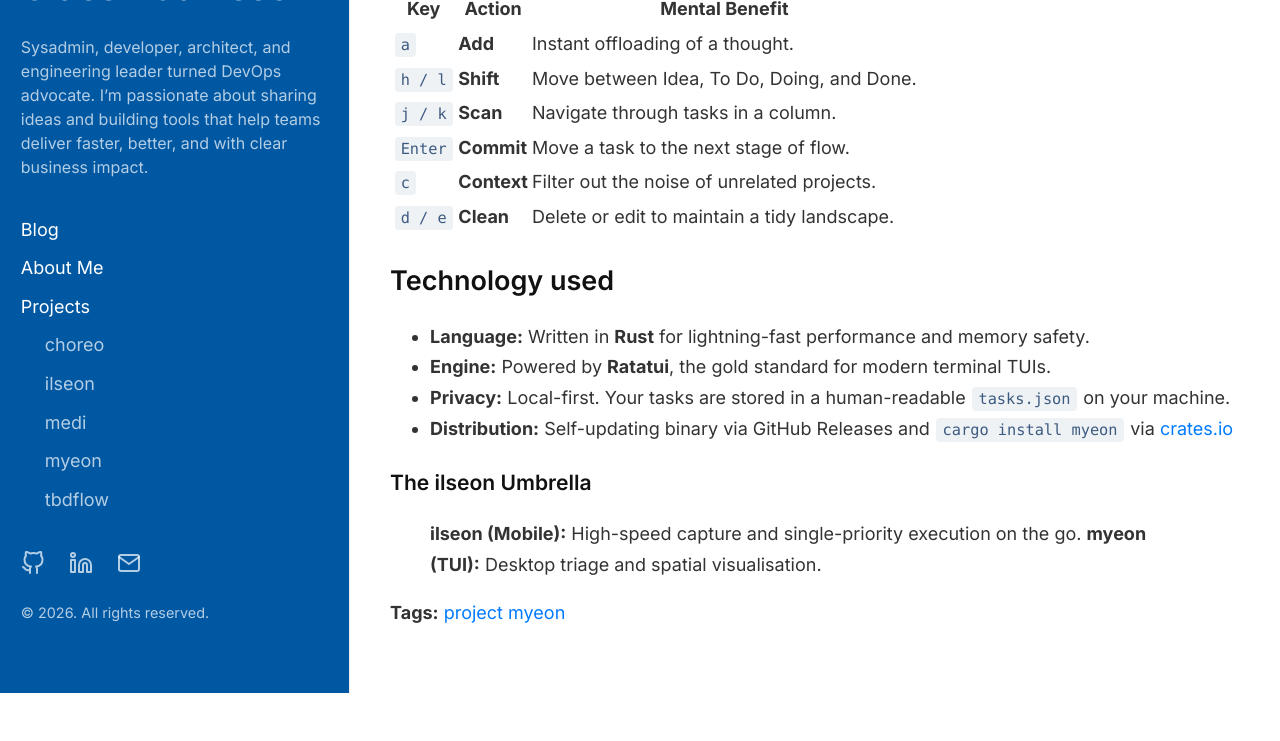
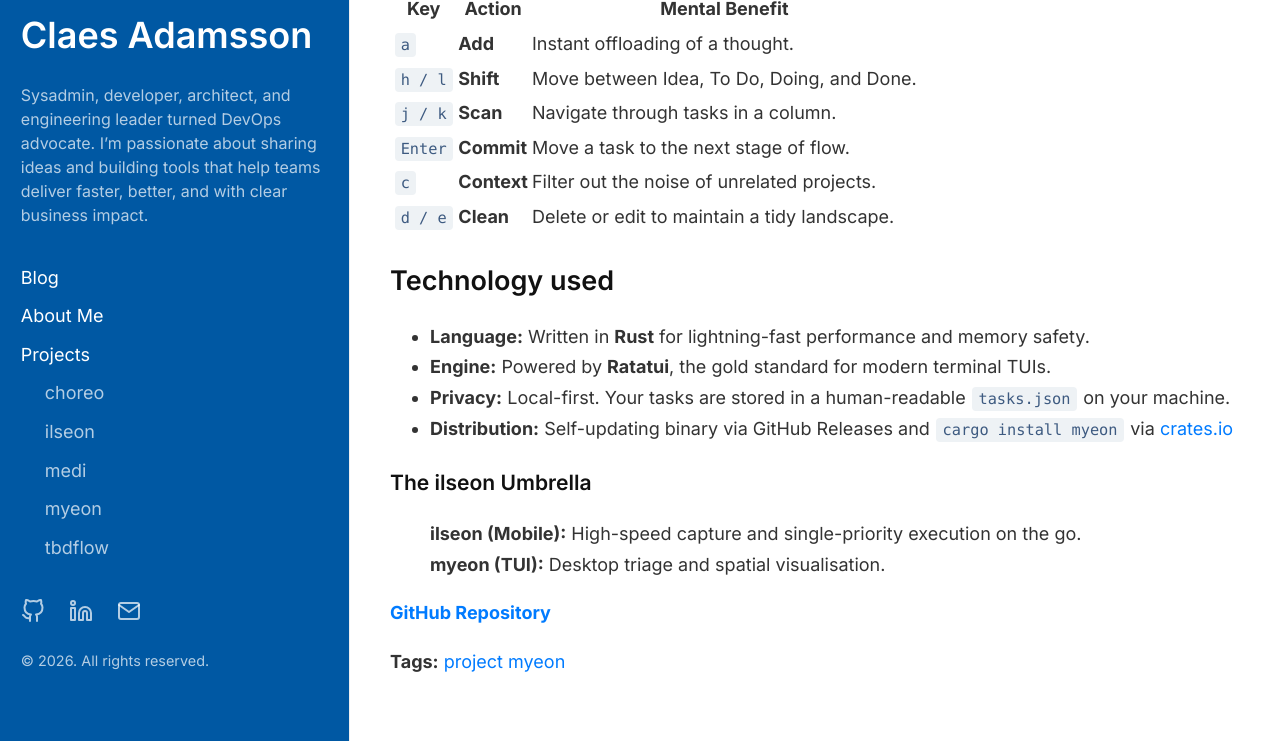
Before and after one commit to cladam/cladam.github.io, a Jekyll site: the page built from _projects/myeon.md, in a window 1280 px wide and 900 px high, scrolled down 1895 px, cut to the strip 159-900 px from the top of the window. Built offline with Jekyll 4.4.1, drawn with Linux system fonts in a browser that asks for light colours; before the commit the page ends 2747 px from its top, so only the background shows below that.

Commit message:
fix: update with GH link

```diff
--- a/_projects/myeon.md
+++ b/_projects/myeon.md
@@ -71,3 +71,5 @@
 
 > **ilseon (Mobile):** High-speed capture and single-priority execution on the go.
 > **myeon (TUI):** Desktop triage and spatial visualisation.
+
+**[GitHub Repository](https://github.com/cladam/myeon)**
```
